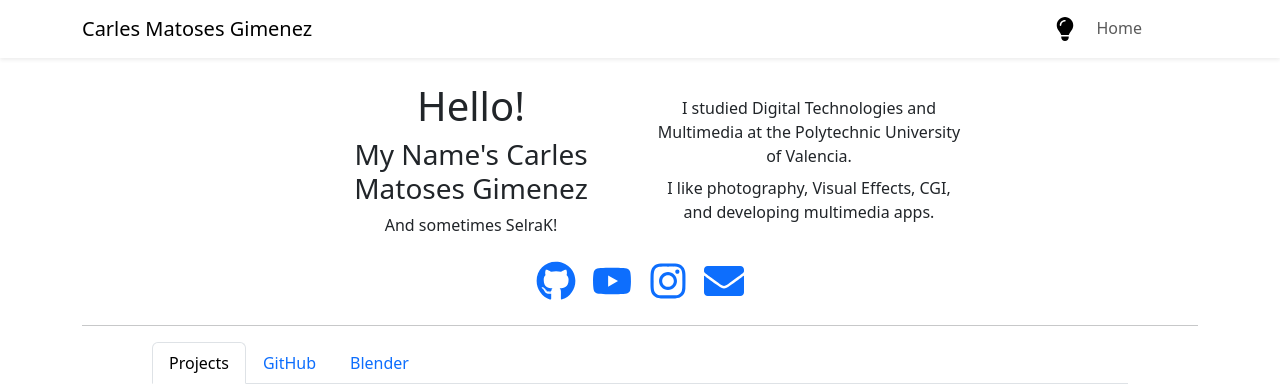
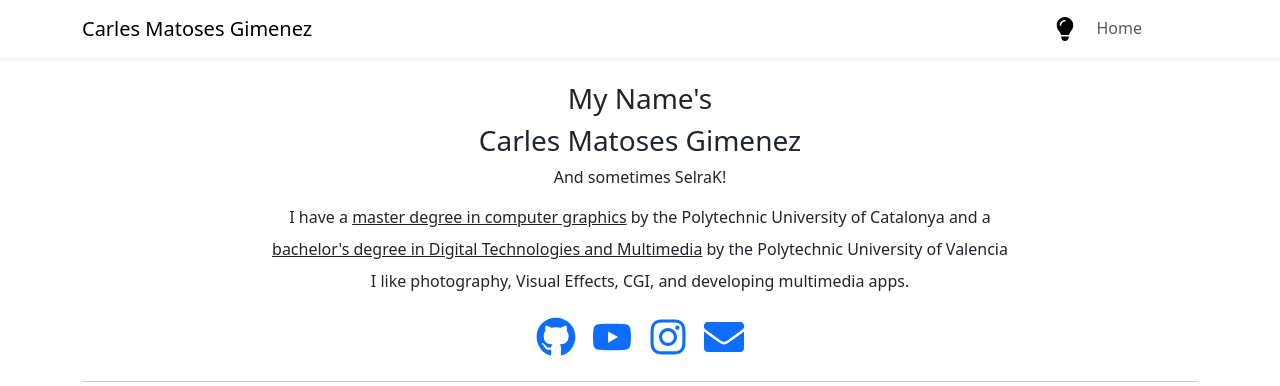
Before and after one commit to carlesmatoses/carlesmatoses.github.io, a React (Vite) app: page / in a window 1280 px wide. Shown: the top 386 px of the page. Built offline with nearby package versions, Linux system fonts and the light colour scheme.

Commit message:
one col introduction

```diff
--- a/src/pagina/index.jsx
+++ b/src/pagina/index.jsx
@@ -12,26 +12,29 @@ function Index() {
 
     <Container>
 
-      <Row className="justify-content-center">
-        <div className="row row-cols-1 row-cols-sm-2" style={{ maxWidth: "700px" }}>
+      {/* <Row className="justify-content-center"> */}
+        <Row className="justify-content-center row-cols-1 mx-3">
 
-          <div className="col d-flex align-items-center pb-3">
+          <div className="col mb-3">
             <div className="row row-cols-1">
-              <div className="col"><div className="h1 text-center">Hello!</div></div>
-              <div className="col"><div className="h3 fw-light text-center">My Name's Carles Matoses Gimenez</div></div>
+              {/* <div className="col"><div className="h1 text-center">Hello!</div></div> */}
+              <div className="col"><div className="h3 fw-light text-center">My Name's</div></div>
+              <div className="col"><div className="h3 fw-normal text-center">Carles Matoses Gimenez</div></div>
               <div className="col"><div className="fw-light text-center">And sometimes SelraK!</div></div>
             </div>
           </div>
 
-          <div className="col d-flex align-items-center pb-3">
+          <div className="col mb-3">
             <div className="row row-cols-1 g-2">
-              <div className="col"><div className="fw-light text-center">I studied Digital Technologies and Multimedia at the Polytechnic University of Valencia.</div></div>
+              {/* <div className="col"><div className="fw-light text-center">I have a <b>master degree in computer graphics</b> by the Polytechnic University of Catalonya and a <b>bachelors degree in Digital Technologies and Multimedia</b> by the Polytechnic University of Valencia.</div></div> */}
+              <div className="col"><div className="fw-light text-center">I have a <b><u>master degree in computer graphics</u></b> by the Polytechnic University of Catalonya and a</div></div>
+              <div className="col"><div className="fw-light text-center"><b><u>bachelor's degree in Digital Technologies and Multimedia</u></b> by the Polytechnic University of Valencia</div></div>
               <div className="col"><div className="fw-light text-center">I like photography, Visual Effects, CGI, and developing multimedia apps.</div></div>
             </div>
           </div>
 
-        </div>
-      </Row>
+        </Row>
+      {/* </Row> */}
 
       <SocialMedia size={"40px"}/>
 
```
